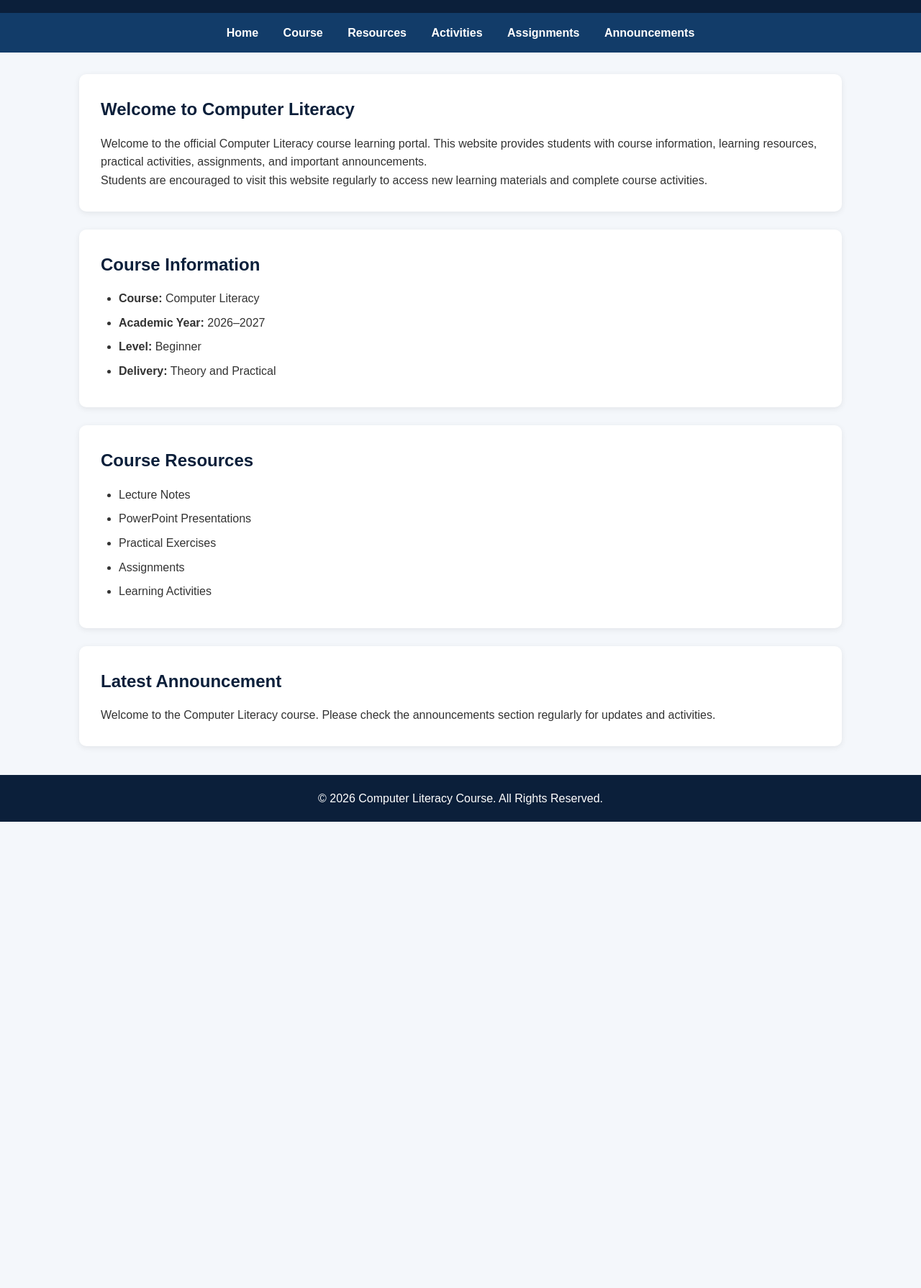
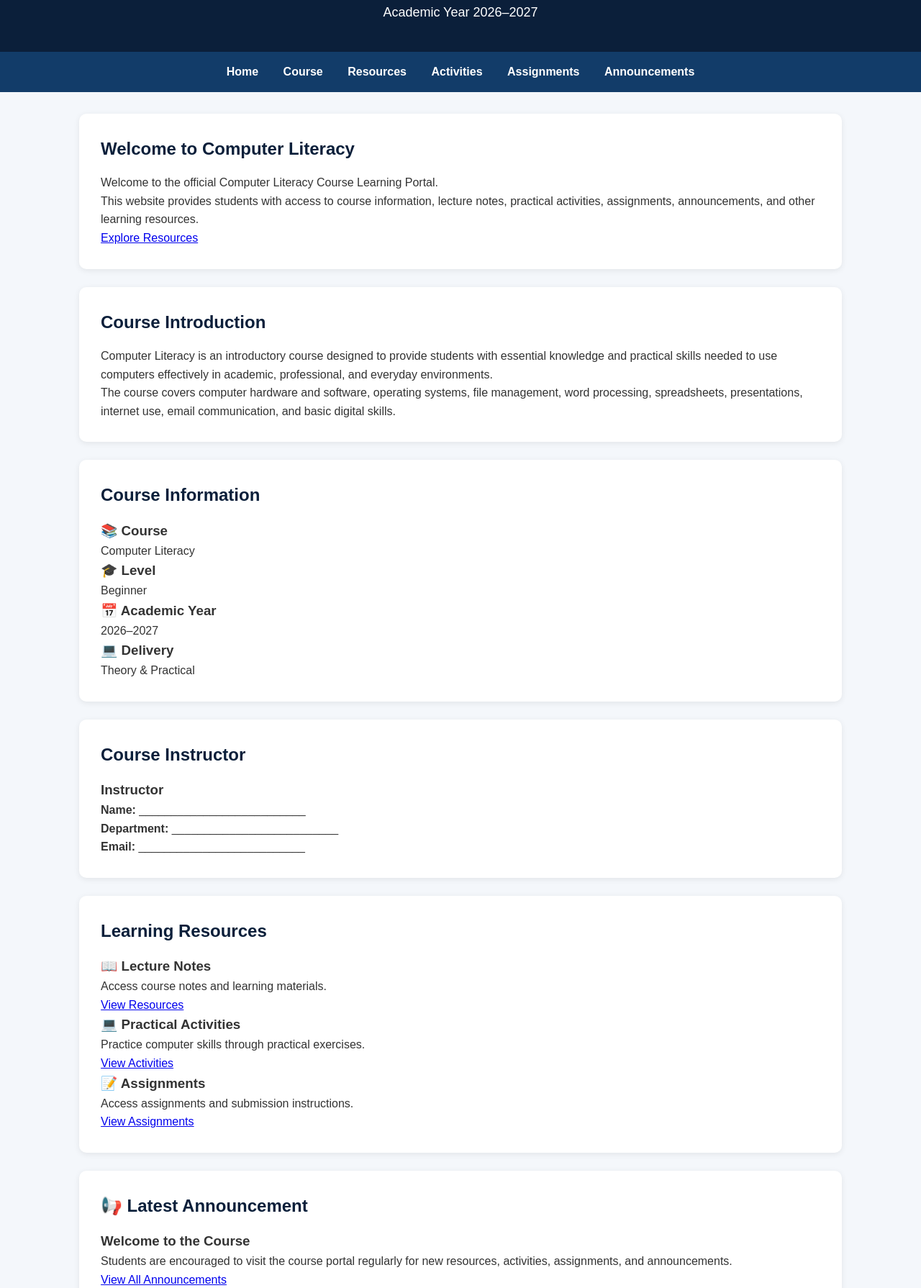
Before and after one commit to jumaz336-tech/computer-literacy-course, a plain HTML site: page index.html in a window 1280 px wide. Shown: the part 165-1955 px from the top of the page at 72% size. Before the commit the page ends 1307 px from the top, so only its background shows below. Drawn offline with Linux system fonts and the light colour scheme.

Commit message:
Update index.html

````diff
--- a/index.html
+++ b/index.html
@@ -1,94 +1,357 @@
+```html
 <!DOCTYPE html>
 <html lang="en">
+
 <head>
+
     <meta charset="UTF-8">
-    <meta name="viewport" content="width=device-width, initial-scale=1.0">
+
+    <meta name="viewport"
+          content="width=device-width, initial-scale=1.0">
 
     <title>Computer Literacy Course</title>
+
+    <!-- Connect CSS -->
     <link rel="stylesheet" href="css/style.css">
+
 </head>
 
 <body>
 
-    <!-- Header -->
+    <!-- ================= HEADER ================= -->
+
     <header>
-        <h1>Computer Literacy</h1>
-        <p>Course Learning Portal</p>
-    </header>
 
-    <!-- Navigation -->
-    <nav>
-        <a href="index.html">Home</a>
-        <a href="about.html">Course</a>
-        <a href="resources.html">Resources</a>
-        <a href="activities.html">Activities</a>
-        <a href="assignments.html">Assignments</a>
-        <a href="announcements.html">Announcements</a>
-    </nav>
+        <div class="container">
 
-    <!-- Welcome Section -->
-    <main>
-
-        <section>
-            <h2>Welcome to Computer Literacy</h2>
+            <h1>Computer Literacy</h1>
 
             <p>
-                Welcome to the official Computer Literacy course learning portal.
-                This website provides students with course information, learning
-                resources, practical activities, assignments, and important
-                announcements.
+                Course Learning Portal
             </p>
 
             <p>
-                Students are encouraged to visit this website regularly to access
-                new learning materials and complete course activities.
+                Academic Year 2026–2027
             </p>
+
+        </div>
+
+    </header>
+
+
+    <!-- ================= NAVIGATION ================= -->
+
+    <nav>
+
+        <div class="container">
+
+            <a href="index.html">Home</a>
+
+            <a href="about.html">Course</a>
+
+            <a href="resources.html">Resources</a>
+
+            <a href="activities.html">Activities</a>
+
+            <a href="assignments.html">Assignments</a>
+
+            <a href="announcements.html">Announcements</a>
+
+        </div>
+
+    </nav>
+
+
+    <!-- ================= MAIN CONTENT ================= -->
+
+    <main class="container">
+
+
+        <!-- WELCOME -->
+
+        <section class="hero">
+
+            <h2>
+                Welcome to Computer Literacy
+            </h2>
+
+            <p>
+                Welcome to the official Computer Literacy
+                Course Learning Portal.
+            </p>
+
+            <p>
+                This website provides students with access
+                to course information, lecture notes,
+                practical activities, assignments,
+                announcements, and other learning resources.
+            </p>
+
+            <a href="resources.html"
+               class="button">
+
+                Explore Resources
+
+            </a>
+
         </section>
 
-        <!-- Course Information -->
+
+        <!-- COURSE INTRODUCTION -->
+
         <section>
+
+            <h2>Course Introduction</h2>
+
+            <p>
+                Computer Literacy is an introductory course
+                designed to provide students with essential
+                knowledge and practical skills needed to use
+                computers effectively in academic,
+                professional, and everyday environments.
+            </p>
+
+            <p>
+                The course covers computer hardware and
+                software, operating systems, file management,
+                word processing, spreadsheets, presentations,
+                internet use, email communication, and
+                basic digital skills.
+            </p>
+
+        </section>
+
+
+        <!-- COURSE INFORMATION -->
+
+        <section>
+
             <h2>Course Information</h2>
 
-            <ul>
-                <li><strong>Course:</strong> Computer Literacy</li>
-                <li><strong>Academic Year:</strong> 2026–2027</li>
-                <li><strong>Level:</strong> Beginner</li>
-                <li><strong>Delivery:</strong> Theory and Practical</li>
-            </ul>
+            <div class="cards">
+
+
+                <div class="card">
+
+                    <h3>📚 Course</h3>
+
+                    <p>
+                        Computer Literacy
+                    </p>
+
+                </div>
+
+
+                <div class="card">
+
+                    <h3>🎓 Level</h3>
+
+                    <p>
+                        Beginner
+                    </p>
+
+                </div>
+
+
+                <div class="card">
+
+                    <h3>📅 Academic Year</h3>
+
+                    <p>
+                        2026–2027
+                    </p>
+
+                </div>
+
+
+                <div class="card">
+
+                    <h3>💻 Delivery</h3>
+
+                    <p>
+                        Theory & Practical
+                    </p>
+
+                </div>
+
+            </div>
+
         </section>
 
-        <!-- Course Resources -->
+
+        <!-- INSTRUCTOR -->
+
         <section>
-            <h2>Course Resources</h2>
 
-            <ul>
-                <li>Lecture Notes</li>
-                <li>PowerPoint Presentations</li>
-                <li>Practical Exercises</li>
-                <li>Assignments</li>
-                <li>Learning Activities</li>
-            </ul>
+            <h2>Course Instructor</h2>
+
+            <div class="instructor">
+
+                <h3>
+                    Instructor
+                </h3>
+
+                <p>
+                    <strong>Name:</strong>
+                    __________________________
+                </p>
+
+                <p>
+                    <strong>Department:</strong>
+                    __________________________
+                </p>
+
+                <p>
+                    <strong>Email:</strong>
+                    __________________________
+                </p>
+
+            </div>
+
         </section>
 
-        <!-- Latest Announcement -->
+
+        <!-- RESOURCES -->
+
         <section>
-            <h2>Latest Announcement</h2>
+
+            <h2>Learning Resources</h2>
+
+            <div class="cards">
+
+
+                <div class="card">
+
+                    <h3>📖 Lecture Notes</h3>
+
+                    <p>
+                        Access course notes and
+                        learning materials.
+                    </p>
+
+                    <a href="resources.html">
+                        View Resources
+                    </a>
+
+                </div>
+
+
+                <div class="card">
+
+                    <h3>💻 Practical Activities</h3>
+
+                    <p>
+                        Practice computer skills
+                        through practical exercises.
+                    </p>
+
+                    <a href="activities.html">
+                        View Activities
+                    </a>
+
+                </div>
+
+
+                <div class="card">
+
+                    <h3>📝 Assignments</h3>
+
+                    <p>
+                        Access assignments and
+                        submission instructions.
+                    </p>
+
+                    <a href="assignments.html">
+                        View Assignments
+                    </a>
+
+                </div>
+
+            </div>
+
+        </section>
+
+
+        <!-- ANNOUNCEMENT -->
+
+        <section class="announcement">
+
+            <h2>
+                📢 Latest Announcement
+            </h2>
+
+            <h3>
+                Welcome to the Course
+            </h3>
 
             <p>
-                Welcome to the Computer Literacy course. Please check the
-                announcements section regularly for updates and activities.
+                Students are encouraged to visit the
+                course portal regularly for new resources,
+                activities, assignments, and announcements.
             </p>
+
+            <a href="announcements.html"
+               class="button">
+
+                View All Announcements
+
+            </a>
+
         </section>
+
+
+        <!-- QUICK LINKS -->
+
+        <section>
+
+            <h2>Quick Access</h2>
+
+            <div class="quick-links">
+
+                <a href="resources.html">
+                    📚 Resources
+                </a>
+
+                <a href="activities.html">
+                    💻 Activities
+                </a>
+
+                <a href="assignments.html">
+                    📝 Assignments
+                </a>
+
+                <a href="announcements.html">
+                    📢 Announcements
+                </a>
+
+            </div>
+
+        </section>
+
 
     </main>
 
-    <!-- Footer -->
+
+    <!-- ================= FOOTER ================= -->
+
     <footer>
-        <p>
-            &copy; 2026 Computer Literacy Course.
-            All Rights Reserved.
-        </p>
+
+        <div class="container">
+
+            <p>
+                &copy; 2026 Computer Literacy Course
+            </p>
+
+            <p>
+                Course Learning Portal
+            </p>
+
+        </div>
+
     </footer>
 
+
 </body>
+
 </html>
+```
````
